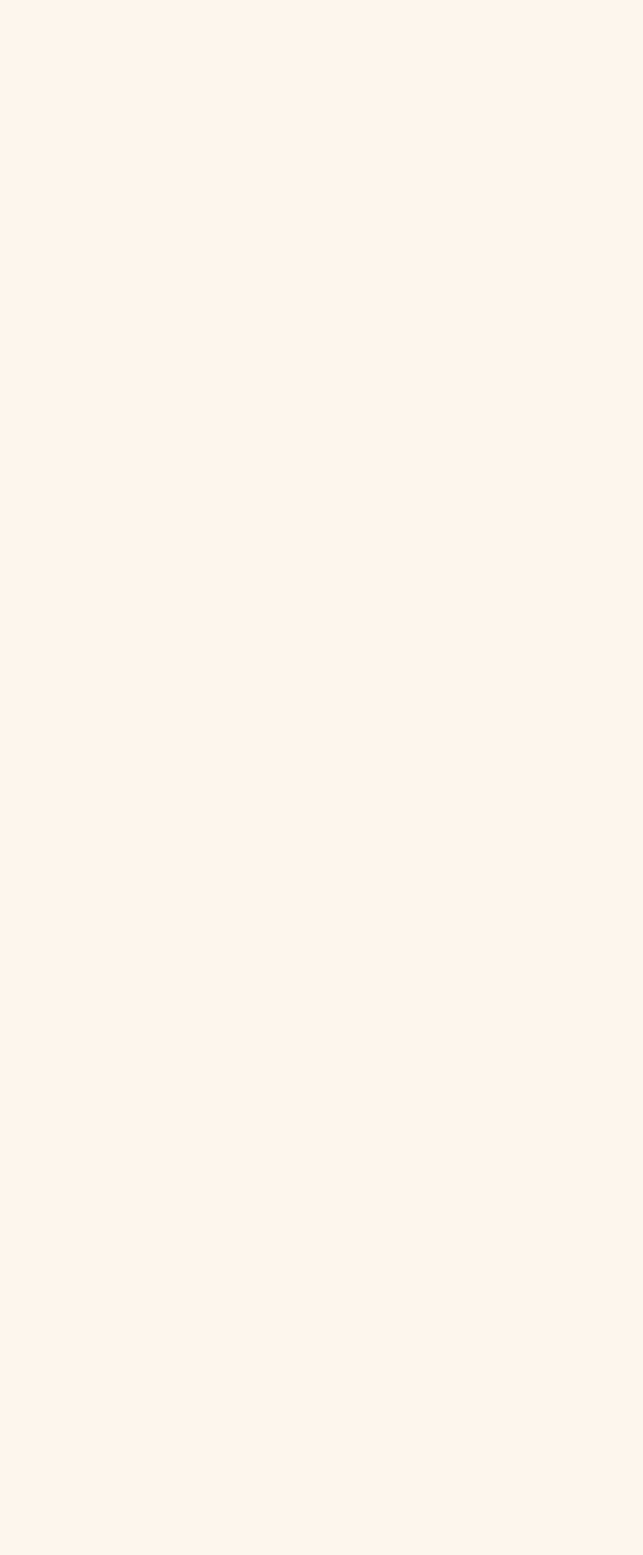
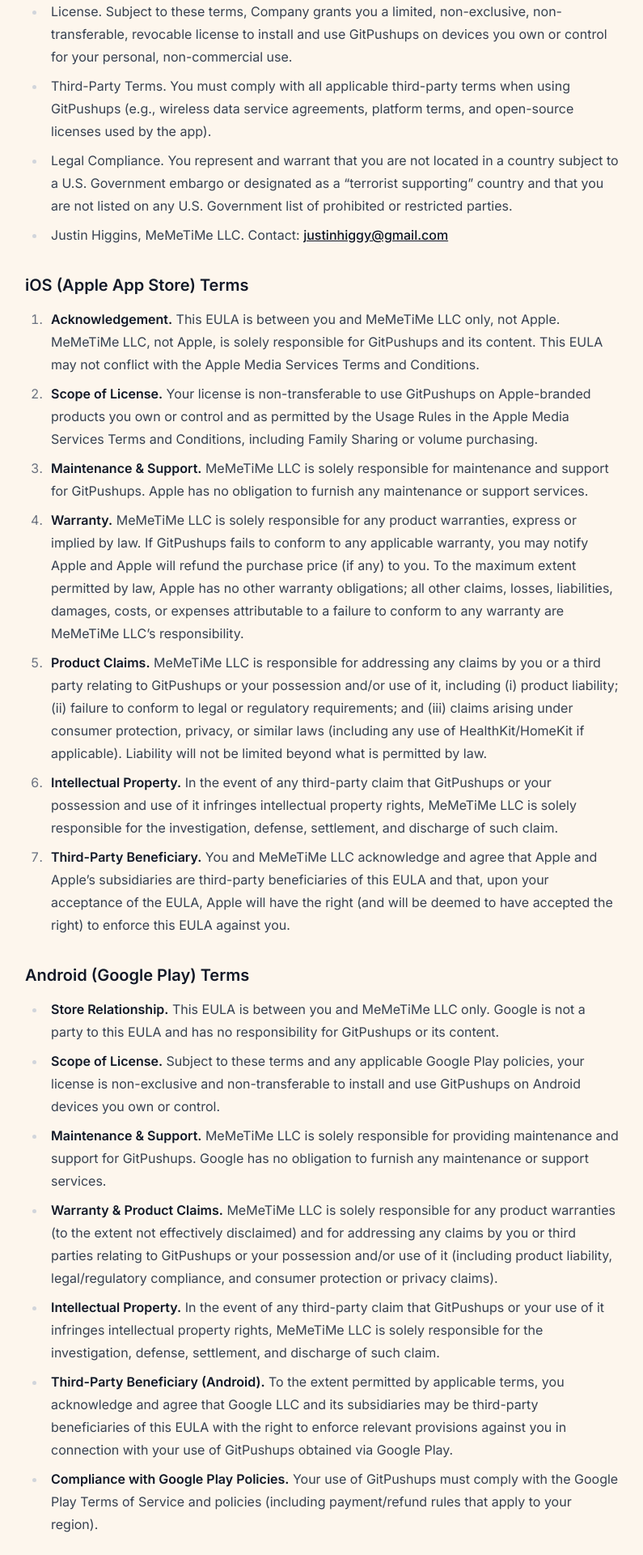
Before and after one commit to higgins/gitpushups.com, a Next.js app: page /terms in a window 1280 px wide. Shown: the part 752-2672 px from the top of the page at 81% size, without its empty margins (241-1036 px from the left). Before the commit the page ends 816 px from the top, so only its background shows below. Built offline with nearby package versions, Linux system fonts and the light colour scheme.

Commit message:
/terms updated for apple subscription

```diff
--- a/app/terms/page.tsx
+++ b/app/terms/page.tsx
@@ -6,13 +6,148 @@
   return (
     <main className="max-w-3xl mx-auto p-4 prose">
       <h1>Terms of Service</h1>
-      <p>These terms govern your use of GitPushups, a service provided by MeMeTiMe LLC ("Company"). By using GitPushups you agree to the following:</p>
+      <p><em>Last Updated: August 19, 2025</em></p>
+
+      <p>
+        These terms govern your use of GitPushups, a service provided by MeMeTiMe LLC
+        ("Company"). By using GitPushups you agree to the following:
+      </p>
       <ul>
-        <li>No warranty. GitPushups is offered "as is" and Company assumes no liability for damages or losses arising from its use.</li>
-        <li>Data analytics. You consent to allow your data to be used in third-party product analytics platforms that help us improve the service.</li>
-        <li>Security. While we implement reasonable measures to protect your data from bad actors, no system is perfectly secure and you accept all risk associated with using GitPushups.</li>
+        <li>
+          No warranty. GitPushups is offered "as is" and Company assumes no liability for
+          damages or losses arising from its use.
+        </li>
+        <li>
+          Data analytics. You consent to allow your data to be used in third-party product
+          analytics platforms that help us improve the service.
+        </li>
+        <li>
+          Security. While we implement reasonable measures to protect your data from bad
+          actors, no system is perfectly secure and you accept all risk associated with
+          using GitPushups.
+        </li>
       </ul>
       <p>Continued use of the service constitutes acceptance of these terms.</p>
+
+      <h2>End User License Agreement (EULA)</h2>
+
+      <h3>General</h3>
+      <ul>
+        <li>
+          License. Subject to these terms, Company grants you a limited, non-exclusive,
+          non-transferable, revocable license to install and use GitPushups on devices
+          you own or control for your personal, non-commercial use.
+        </li>
+        <li>
+          Third-Party Terms. You must comply with all applicable third-party terms
+          when using GitPushups (e.g., wireless data service agreements, platform
+          terms, and open-source licenses used by the app).
+        </li>
+        <li>
+          Legal Compliance. You represent and warrant that you are not located in a
+          country subject to a U.S. Government embargo or designated as a “terrorist
+          supporting” country and that you are not listed on any U.S. Government list
+          of prohibited or restricted parties.
+        </li>
+        <li>
+          Justin Higgins, MeMeTiMe LLC.
+          Contact: <a href="mailto:justinhiggy@gmail.com.com">justinhiggy@gmail.com</a>
+        </li>
+      </ul>
+
+      <h3>iOS (Apple App Store) Terms</h3>
+      <ol>
+        <li>
+          <strong>Acknowledgement.</strong> This EULA is between you and MeMeTiMe LLC
+          only, not Apple. MeMeTiMe LLC, not Apple, is solely responsible for GitPushups
+          and its content. This EULA may not conflict with the Apple Media Services
+          Terms and Conditions.
+        </li>
+        <li>
+          <strong>Scope of License.</strong> Your license is non-transferable to use
+          GitPushups on Apple-branded products you own or control and as permitted by
+          the Usage Rules in the Apple Media Services Terms and Conditions, including
+          Family Sharing or volume purchasing.
+        </li>
+        <li>
+          <strong>Maintenance & Support.</strong> MeMeTiMe LLC is solely responsible
+          for maintenance and support for GitPushups. Apple has no obligation to furnish
+          any maintenance or support services.
+        </li>
+        <li>
+          <strong>Warranty.</strong> MeMeTiMe LLC is solely responsible for any product
+          warranties, express or implied by law. If GitPushups fails to conform to any
+          applicable warranty, you may notify Apple and Apple will refund the purchase
+          price (if any) to you. To the maximum extent permitted by law, Apple has no
+          other warranty obligations; all other claims, losses, liabilities, damages,
+          costs, or expenses attributable to a failure to conform to any warranty are
+          MeMeTiMe LLC’s responsibility.
+        </li>
+        <li>
+          <strong>Product Claims.</strong> MeMeTiMe LLC is responsible for addressing
+          any claims by you or a third party relating to GitPushups or your possession
+          and/or use of it, including (i) product liability; (ii) failure to conform to
+          legal or regulatory requirements; and (iii) claims arising under consumer
+          protection, privacy, or similar laws (including any use of HealthKit/HomeKit
+          if applicable). Liability will not be limited beyond what is permitted by law.
+        </li>
+        <li>
+          <strong>Intellectual Property.</strong> In the event of any third-party claim
+          that GitPushups or your possession and use of it infringes intellectual property
+          rights, MeMeTiMe LLC is solely responsible for the investigation, defense,
+          settlement, and discharge of such claim.
+        </li>
+        <li>
+          <strong>Third-Party Beneficiary.</strong> You and MeMeTiMe LLC acknowledge and
+          agree that Apple and Apple’s subsidiaries are third-party beneficiaries of this
+          EULA and that, upon your acceptance of the EULA, Apple will have the right (and
+          will be deemed to have accepted the right) to enforce this EULA against you.
+        </li>
+      </ol>
+
+      <h3>Android (Google Play) Terms</h3>
+      <ul>
+        <li>
+          <strong>Store Relationship.</strong> This EULA is between you and MeMeTiMe LLC
+          only. Google is not a party to this EULA and has no responsibility for
+          GitPushups or its content.
+        </li>
+        <li>
+          <strong>Scope of License.</strong> Subject to these terms and any applicable
+          Google Play policies, your license is non-exclusive and non-transferable to
+          install and use GitPushups on Android devices you own or control.
+        </li>
+        <li>
+          <strong>Maintenance & Support.</strong> MeMeTiMe LLC is solely responsible for
+          providing maintenance and support for GitPushups. Google has no obligation to
+          furnish any maintenance or support services.
+        </li>
+        <li>
+          <strong>Warranty & Product Claims.</strong> MeMeTiMe LLC is solely responsible
+          for any product warranties (to the extent not effectively disclaimed) and for
+          addressing any claims by you or third parties relating to GitPushups or your
+          possession and/or use of it (including product liability, legal/regulatory
+          compliance, and consumer protection or privacy claims).
+        </li>
+        <li>
+          <strong>Intellectual Property.</strong> In the event of any third-party claim
+          that GitPushups or your use of it infringes intellectual property rights,
+          MeMeTiMe LLC is solely responsible for the investigation, defense, settlement,
+          and discharge of such claim.
+        </li>
+        <li>
+          <strong>Third-Party Beneficiary (Android).</strong> To the extent permitted by
+          applicable terms, you acknowledge and agree that Google LLC and its subsidiaries
+          may be third-party beneficiaries of this EULA with the right to enforce relevant
+          provisions against you in connection with your use of GitPushups obtained via
+          Google Play.
+        </li>
+        <li>
+          <strong>Compliance with Google Play Policies.</strong> Your use of GitPushups
+          must comply with the Google Play Terms of Service and policies (including
+          payment/refund rules that apply to your region).
+        </li>
+      </ul>
     </main>
   )
 }
```
